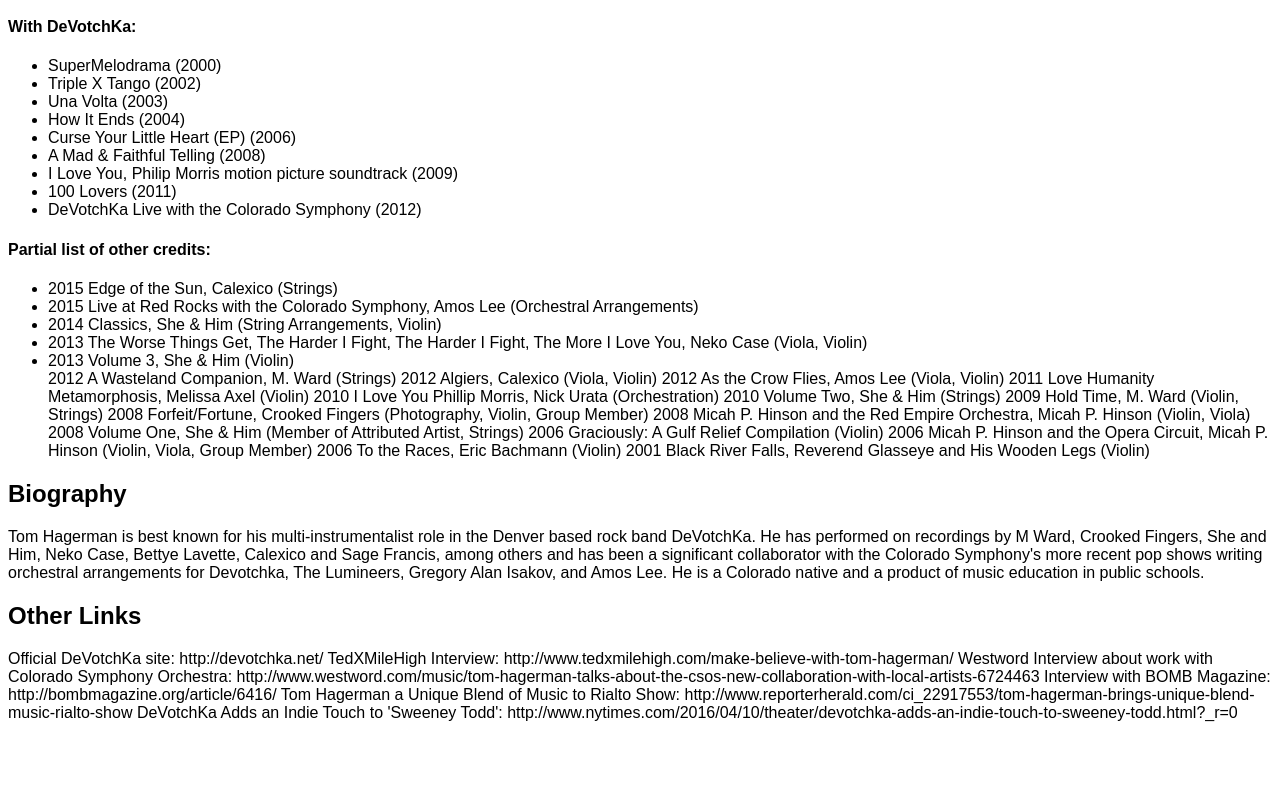
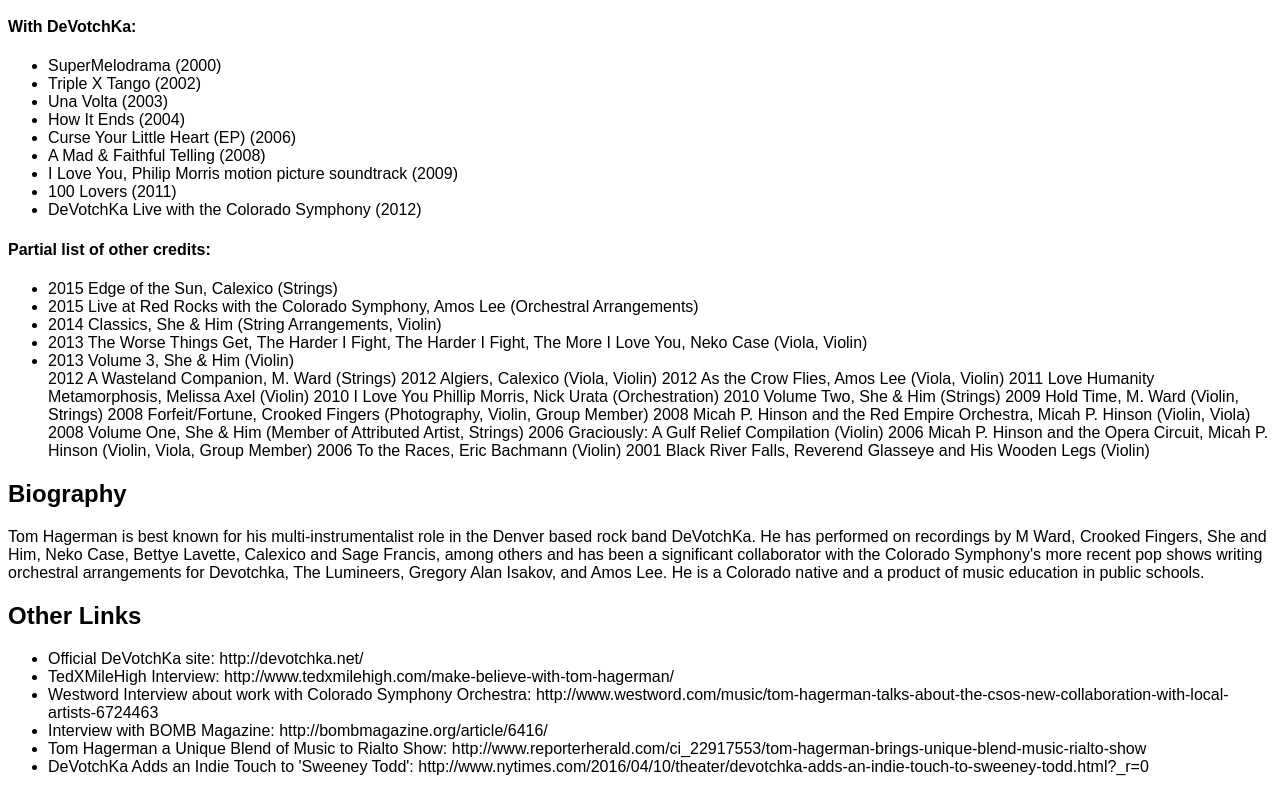
Before and after one commit to asiajones/tom-hagerman-site, a plain HTML site: page index.html in a window 1280 px wide. Shown: the part 548-1340 px from the top of the page. Before the commit the page ends 1286 px from the top, so only its background shows below. Drawn offline with Linux system fonts and the light colour scheme.

Commit message:
Added more lists

```diff
--- a/index.html
+++ b/index.html
@@ -111,12 +111,14 @@
 			<div>
 				<h2>Other Links</h2>
         <p>
-          Official DeVotchKa site: http://devotchka.net/
-TedXMileHigh Interview: http://www.tedxmilehigh.com/make-believe-with-tom-hagerman/
-Westword Interview about work with Colorado Symphony Orchestra: http://www.westword.com/music/tom-hagerman-talks-about-the-csos-new-collaboration-with-local-artists-6724463
-Interview with BOMB Magazine: http://bombmagazine.org/article/6416/
-Tom Hagerman a Unique Blend of Music to Rialto Show: http://www.reporterherald.com/ci_22917553/tom-hagerman-brings-unique-blend-music-rialto-show
-DeVotchKa Adds an Indie Touch to 'Sweeney Todd': http://www.nytimes.com/2016/04/10/theater/devotchka-adds-an-indie-touch-to-sweeney-todd.html?_r=0
+         <ul>
+         <li>Official DeVotchKa site: http://devotchka.net/</li>
+<li>TedXMileHigh Interview: http://www.tedxmilehigh.com/make-believe-with-tom-hagerman/</li>
+<li>Westword Interview about work with Colorado Symphony Orchestra: http://www.westword.com/music/tom-hagerman-talks-about-the-csos-new-collaboration-with-local-artists-6724463</li>
+<li>Interview with BOMB Magazine: http://bombmagazine.org/article/6416/</li>
+<li>Tom Hagerman a Unique Blend of Music to Rialto Show: http://www.reporterherald.com/ci_22917553/tom-hagerman-brings-unique-blend-music-rialto-show</li>
+<li>DeVotchKa Adds an Indie Touch to 'Sweeney Todd': http://www.nytimes.com/2016/04/10/theater/devotchka-adds-an-indie-touch-to-sweeney-todd.html?_r=0</li>
+         </ul>
 
         </p>
 			</div>
```
